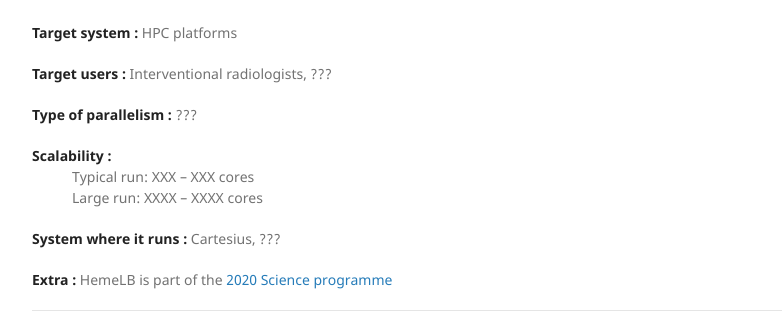
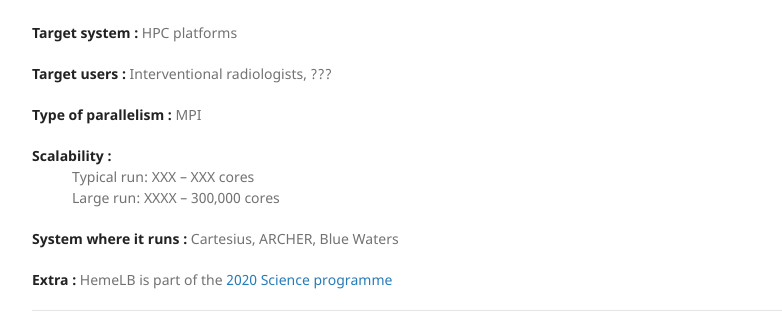
Before and after one commit to compbiomedeu/compbiomedeu.github.io, a Jekyll site: the page built from applications/HemeLB/HemeLB.md, in a window 1280 px wide and 900 px high. Shown: the part 285-617 px from the top of the window, without its empty margins (178-960 px from the left). Built offline with Jekyll 4.4.1, drawn with Linux system fonts in a browser that asks for light colours; our own code applies the rules of GitHub Pages for plain Markdown files.

Commit message:
minor changes in the applications pages

```diff
--- a/applications/HemeLB/HemeLB.md
+++ b/applications/HemeLB/HemeLB.md
@@ -16,13 +16,13 @@ layout: plain
 
 **Target users :** Interventional radiologists, ???
 
-**Type of parallelism :** ???
+**Type of parallelism :** MPI
 
 **Scalability :**
 : Typical run: XXX – XXX cores
-: Large run: XXXX – XXXX cores
+: Large run: XXXX – 300,000 cores
 
-**System where it runs :** Cartesius, ???
+**System where it runs :** Cartesius, ARCHER, Blue Waters
 
 **Extra :** HemeLB is part of the [2020 Science programme](http://www.2020science.net/software/hemelb.html)
 
```
Also changed, not shown: applications/HemoCell/HemoCell.md (+2 -1 lines), applications/Palabos/Palabos.md (+1 -1 lines).
